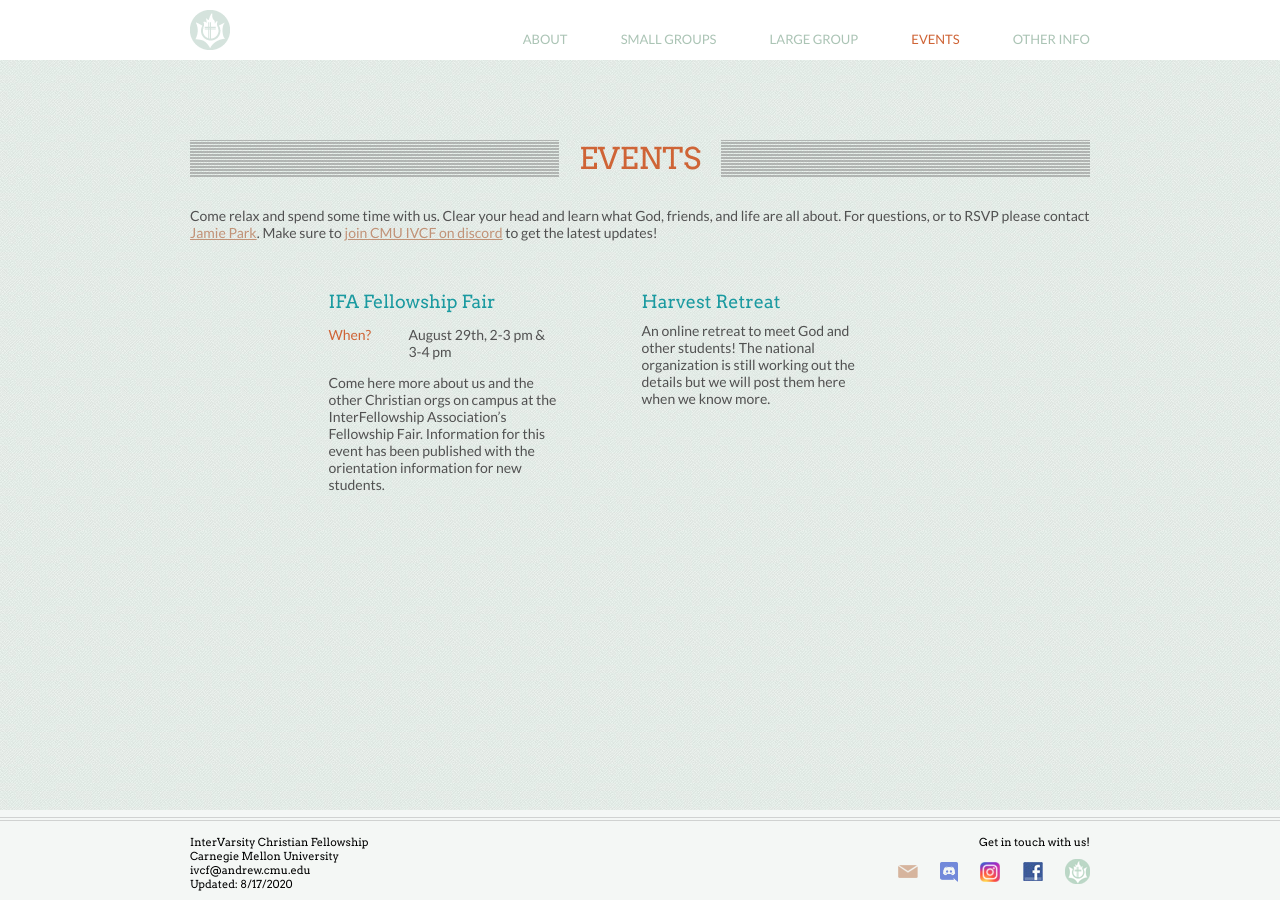
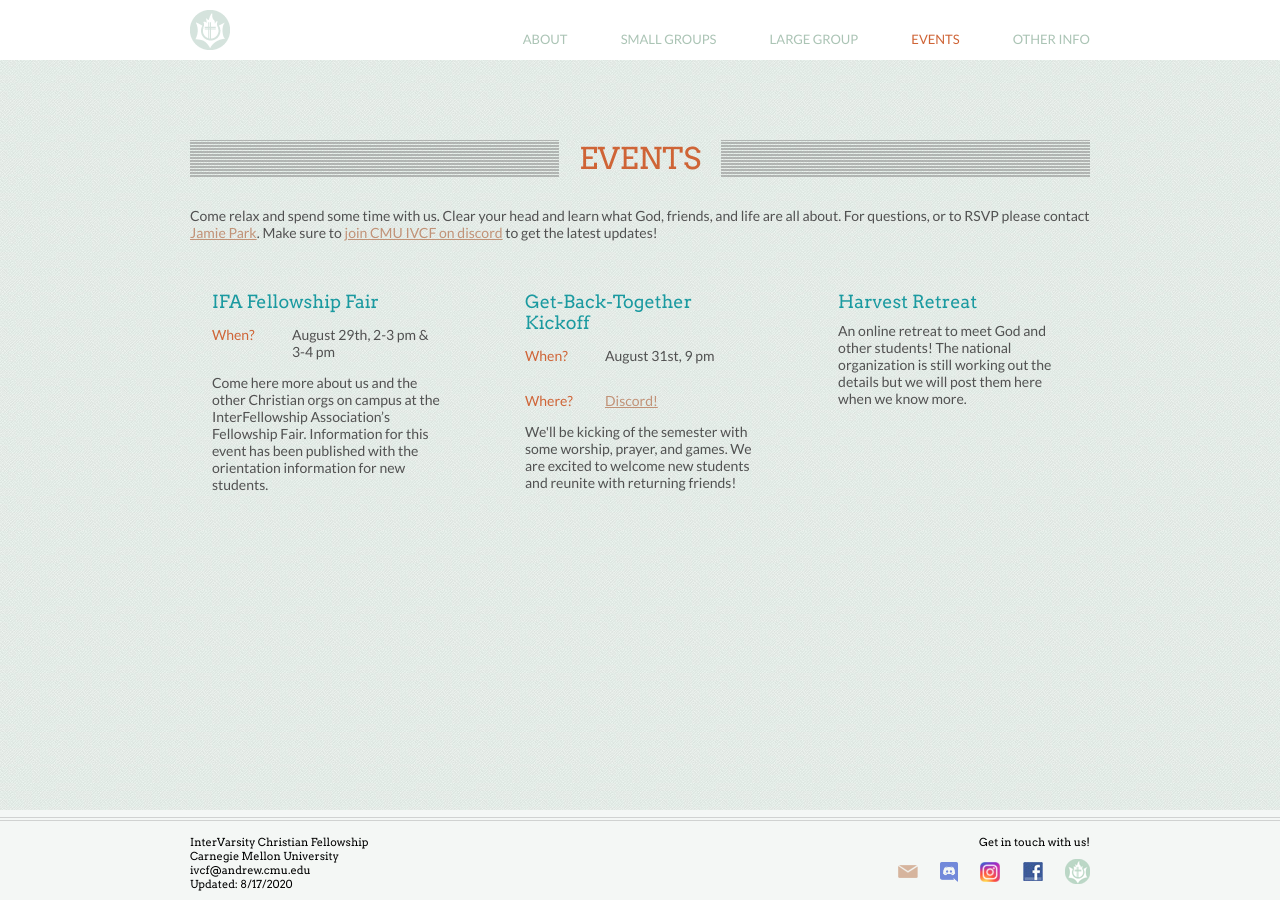
Before and after one commit to ivcf-cmu/ivcf-cmu.github.io, a Jekyll site: the page built from events.md, in a window 1280 px wide. Built offline with Jekyll 4.4.1, drawn with Linux system fonts in a browser that asks for light colours.

Commit message:
added get back together event

```diff
--- a/events.md
+++ b/events.md
@@ -16,6 +16,19 @@ Come relax and spend some time with us. Clear your head and learn what God, frie
 			</dl>
 			<p>
 				Come here more about us and the other Christian orgs on campus at the InterFellowship Association’s Fellowship Fair. Information for this event has been published with the orientation information for new students.
+			</p>
+		</div>
+		<div class="tricolumn">
+			<h2>Get-Back-Together Kickoff</h2>
+			<dl>
+				<dt>When?&nbsp;</dt><dd>August 31st, 9 pm</dd>
+			</dl>
+			<dl>
+				<dt>Where?&nbsp;</dt><dd><a href="https://discord.gg/KWV2TwA" target="_blank">Discord!</a></dd>
+			</dl>
+			<p>
+				We'll be kicking of the semester with some worship, prayer, and games. We are excited to welcome new
+				students and reunite with returning friends!
 			</p>
 		</div>
 		<div class="tricolumn">
```
